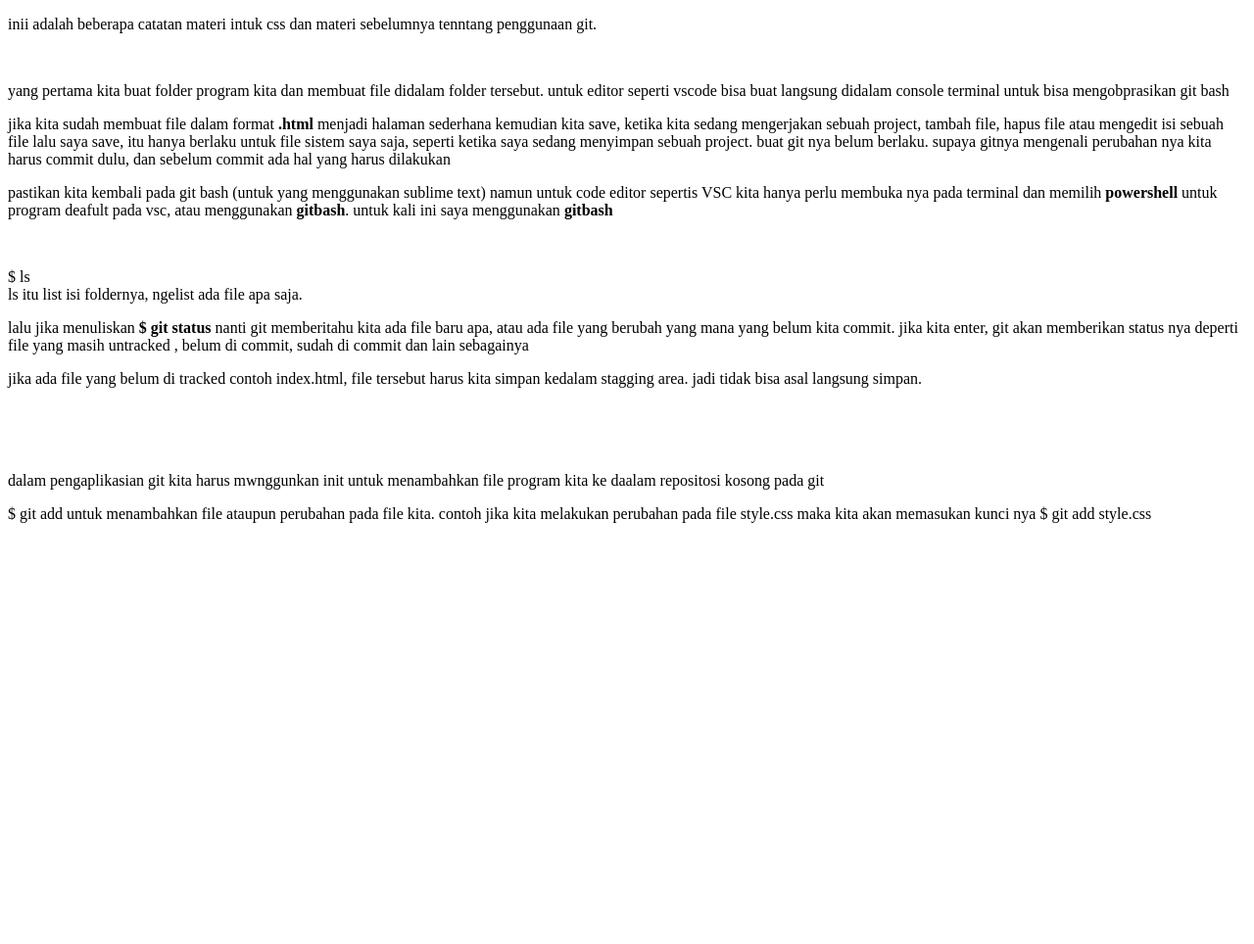
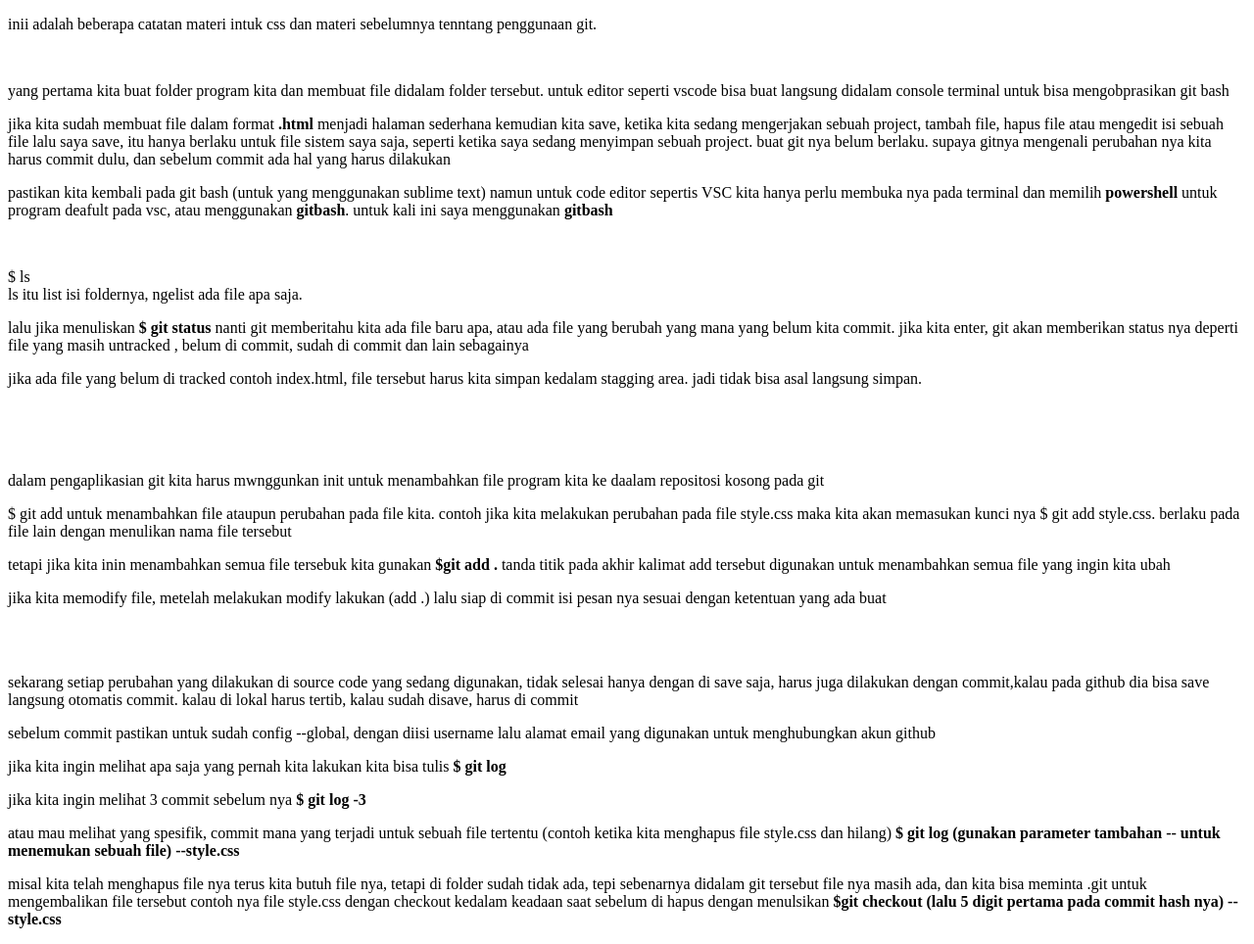
Before and after one commit to panjiayuba/batch-64, a plain HTML site: page day2/index.html in a window 1280 px wide. Shown: the whole page at 98% size. Before the commit the page ends 800 px from the top, so only its background shows below. Drawn offline with Linux system fonts and the light colour scheme.

```diff
--- a/day2/index.html
+++ b/day2/index.html
@@ -20,6 +20,16 @@
 
     <br><br><br>
     <p>dalam pengaplikasian git kita harus mwnggunkan init untuk menambahkan file program kita ke daalam repositosi kosong pada git</p>
-    <p>$ git add untuk menambahkan file ataupun perubahan pada file kita. contoh jika kita melakukan perubahan pada file style.css maka kita akan memasukan kunci nya $ git add style.css </p>
+    <p>$ git add untuk menambahkan file ataupun perubahan pada file kita. contoh jika kita melakukan perubahan pada file style.css maka kita akan memasukan kunci nya $ git add style.css. berlaku pada file lain dengan menulikan nama file tersebut </p>
+    <p>tetapi jika kita inin menambahkan semua file tersebuk kita gunakan <strong>$git add .</strong> tanda titik pada akhir kalimat add tersebut digunakan untuk menambahkan semua file yang ingin kita ubah </p>
+    <p>jika kita memodify file, metelah melakukan modify lakukan (add .) lalu siap di commit isi pesan nya sesuai dengan ketentuan yang ada buat</p>
+<br><br>
+    <p>sekarang setiap perubahan yang dilakukan di source code yang sedang digunakan, tidak selesai hanya dengan di save saja, harus juga dilakukan dengan commit,kalau pada github dia bisa save langsung otomatis commit. kalau di lokal harus tertib, kalau sudah disave, harus di commit</p>
+    <p>sebelum commit pastikan untuk sudah config --global, dengan diisi username lalu alamat email yang digunakan untuk menghubungkan akun github</p>
+    <p>jika kita ingin melihat apa saja yang pernah kita lakukan kita bisa tulis <strong>$ git log</strong></p>
+    <p>jika kita ingin melihat 3 commit sebelum nya <strong>$ git log -3</strong></p>
+    <p>atau mau melihat yang spesifik, commit mana yang terjadi untuk sebuah file tertentu (contoh ketika kita menghapus file style.css dan hilang) <strong>$ git log (gunakan parameter tambahan -- untuk menemukan sebuah file) --style.css</strong></p>
+    <p>misal kita telah menghapus file nya terus kita butuh file nya, tetapi di folder sudah tidak ada, tepi sebenarnya didalam git tersebut file nya masih ada, dan kita bisa meminta .git untuk mengembalikan file tersebut contoh nya file style.css dengan checkout kedalam keadaan saat sebelum di hapus dengan menulsikan <strong>$git checkout (lalu 5 digit pertama pada commit hash nya) --style.css</strong> </p>
+
 </body>
 </html>
```
